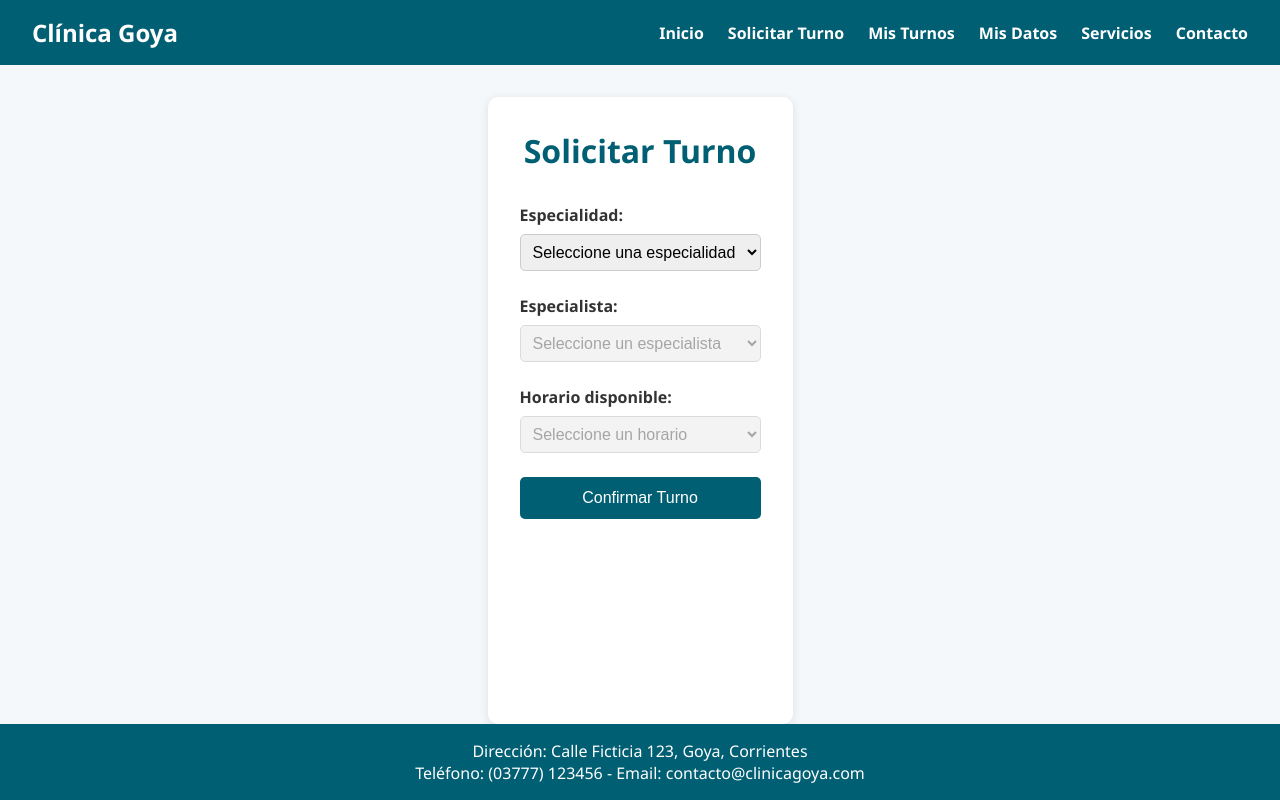
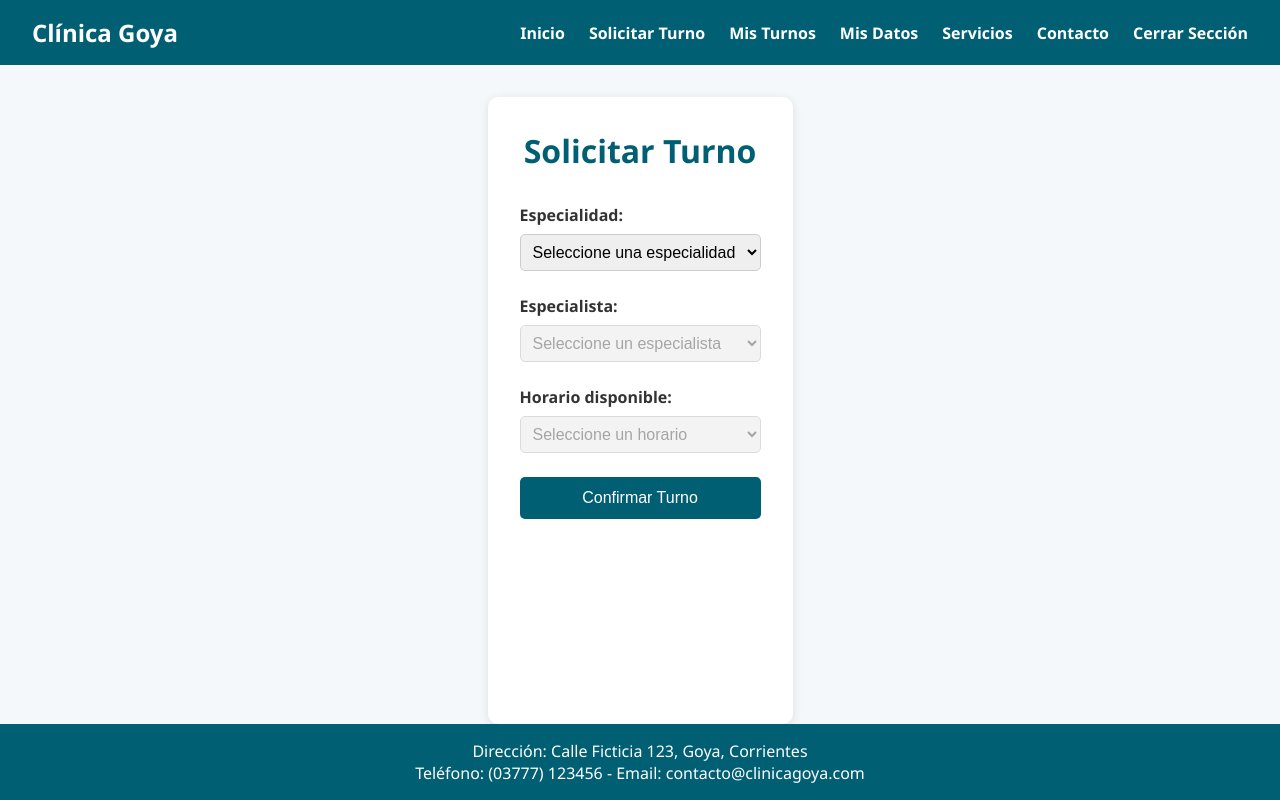
Before and after one commit to BautiC-9/ClinicaWeb, a plain HTML site: page Paciente/solicitar-turno.html in a window 1280 px wide. Drawn offline with Linux system fonts and the light colour scheme; a script that the page names is missing.

Commit message:
Cambios del menu

```diff
--- a/Paciente/solicitar-turno.html
+++ b/Paciente/solicitar-turno.html
@@ -16,6 +16,7 @@
           <li><a href="#">Mis Datos</a></li>
           <li><a href="#">Servicios</a></li>
           <li><a href="#">Contacto</a></li>
+          <li><a href="/Paciente/paciente.html">Cerrar Sección</a></li>
         </ul>
       </nav>
     </header>
```
